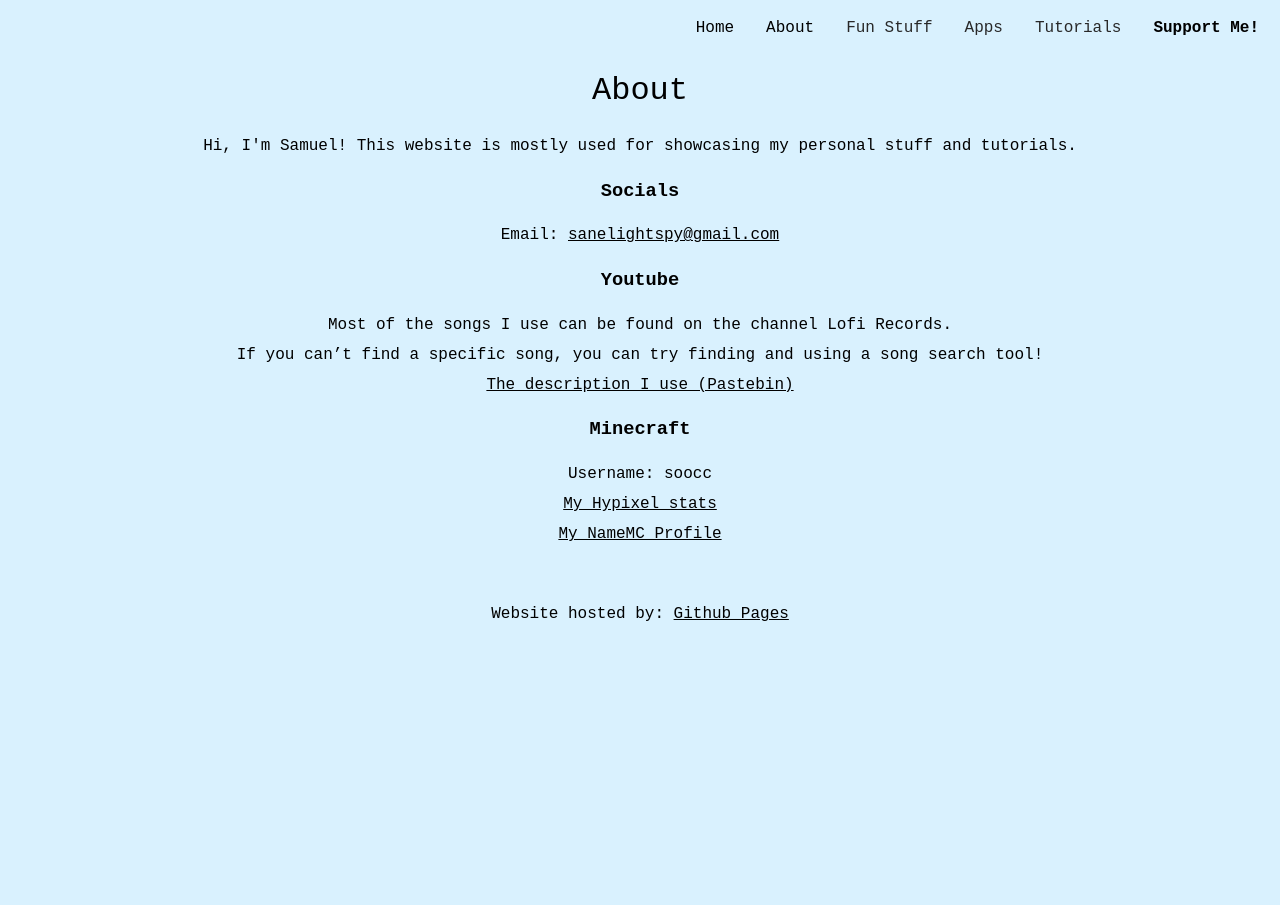
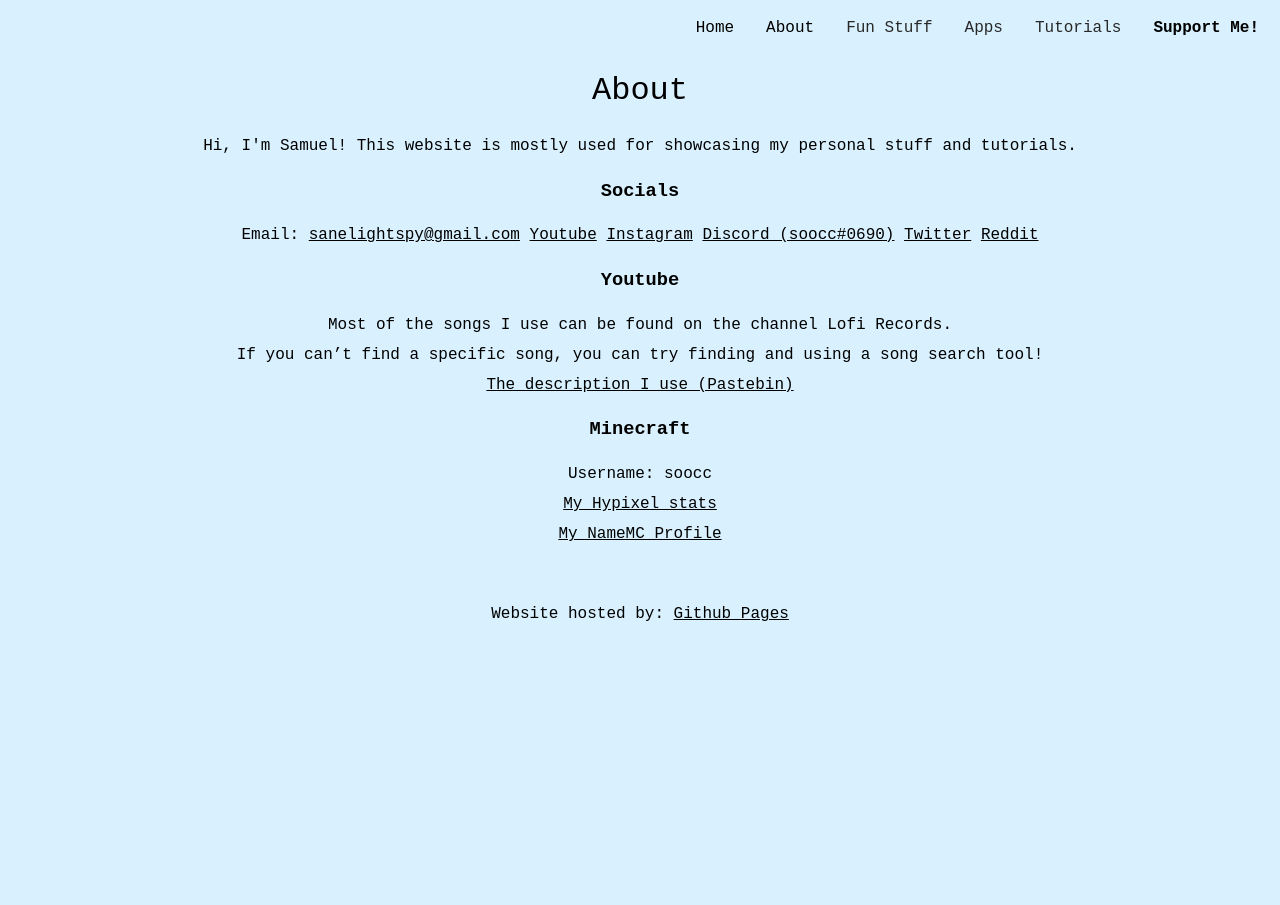
Before and after one commit to soocc/sooccsocks2, a Jekyll site: the page built from about.html, in a window 1280 px wide. Built offline with Jekyll 4.4.1, drawn with Linux system fonts in a browser that asks for light colours.

Commit message:
Update about.html

```diff
--- a/about.html
+++ b/about.html
@@ -23,6 +23,12 @@ layout: default
 
     <p>
       Email: <a href="mailto:sanelightspy@gmail.com">sanelightspy@gmail.com</a>
+      <a href="https://www.youtube.com/sooccc">Youtube</a>
+      <a href="https://www.instagram.com/sooccsucc">Instagram</a>
+      <a href="https://www.twitch.tv/sooccd"Twitch (Inactive)</a>
+      <a href="https://discord.com/users/616294132973043767">Discord (soocc#0690)</a>
+      <a href="https://twitter.com/sooccsucc">Twitter</a>
+      <a href="https://www.reddit.com/user/soocc">Reddit</a>
     </p>
 
     <h3>
```
